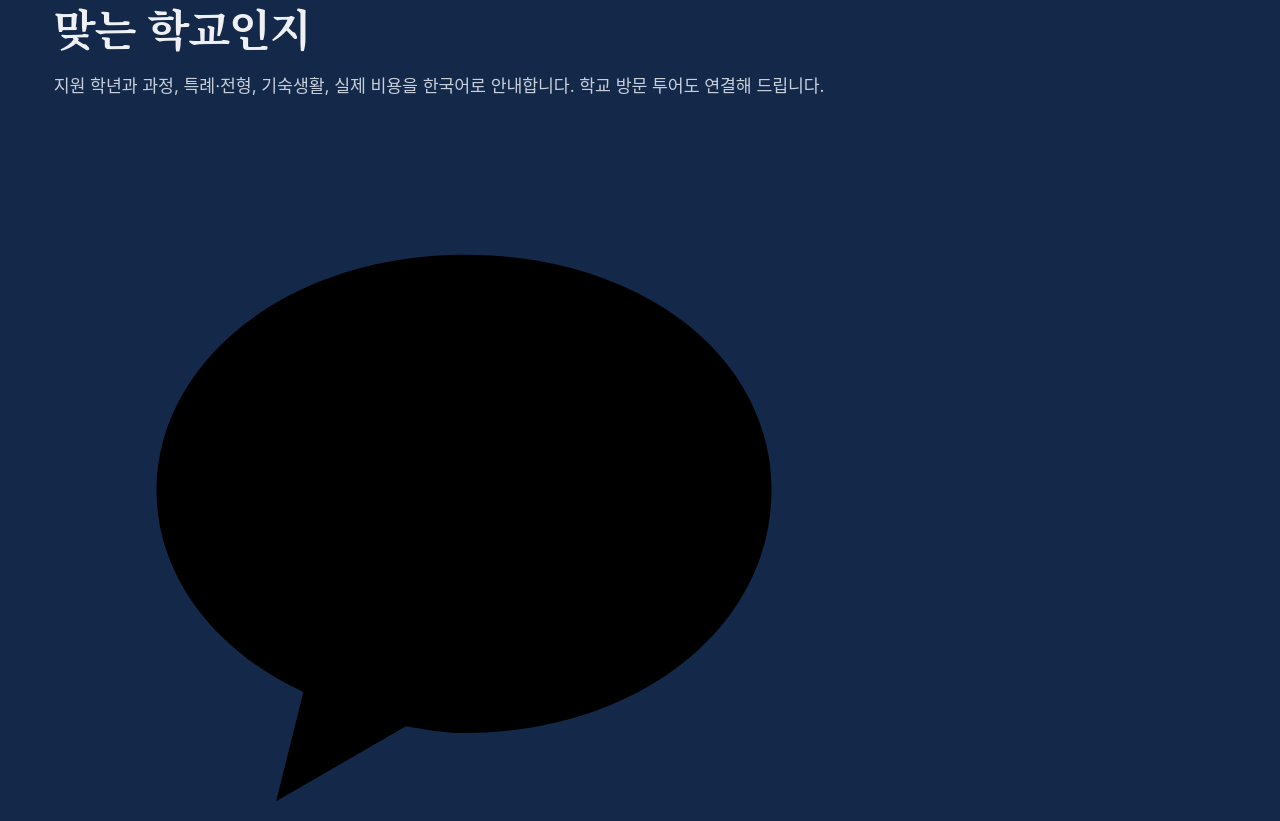
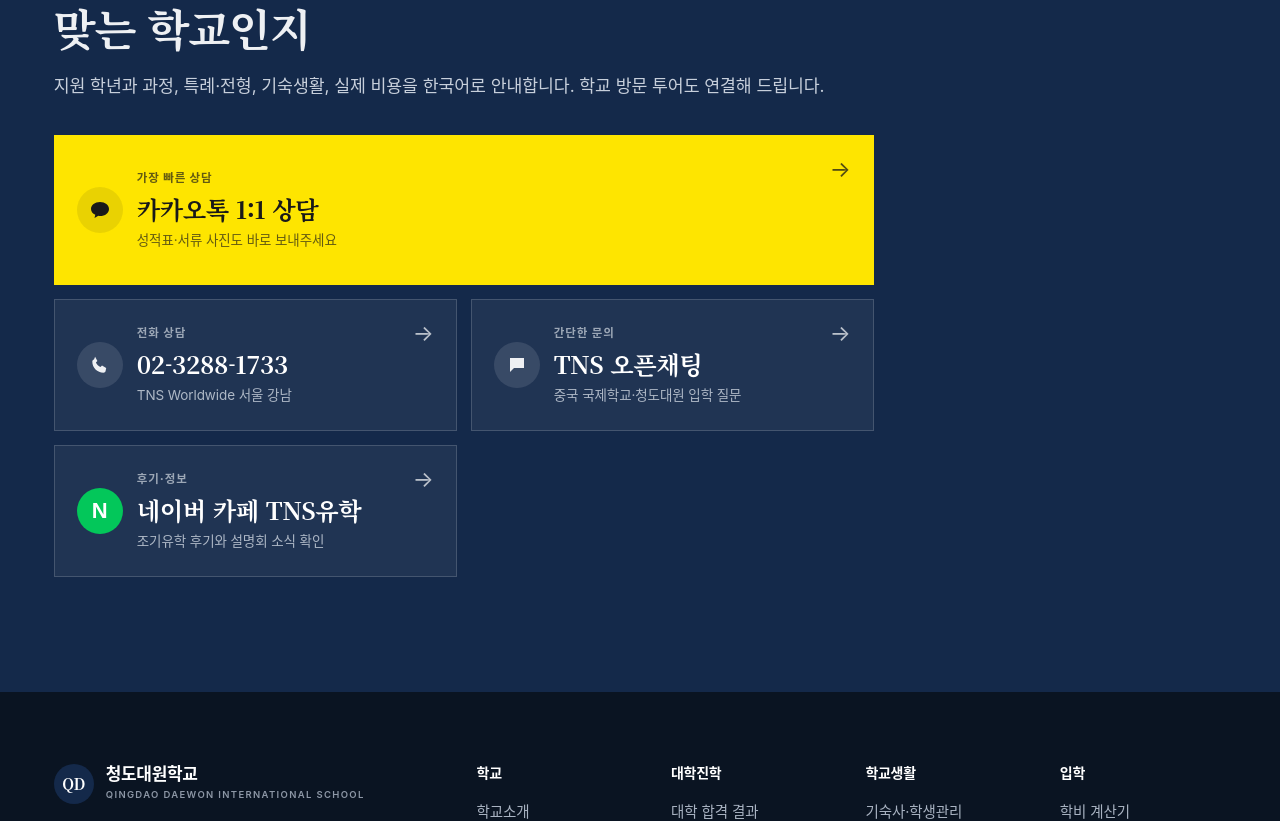
Before and after one commit to tnsuhak/qdis, a React (Vite) app: page / in a window 1280 px wide. Shown: the part 9879-10700 px from the top of the page. Built offline with nearby package versions, Linux system fonts and the light colour scheme; a web font is replaced by a local one.

Commit message:
Style consultation CTA cards for desktop and mobile

```diff
--- a/src/styles.css
+++ b/src/styles.css
@@ -559,13 +559,38 @@
 .consult-form .agree input { margin-top: 4px; width: 18px; height: 18px; accent-color: var(--ink); }
 .consult-form .btn { width: 100%; margin-top: 8px; }
 .consult-form .ok { background: #eef5f0; border-left: 3px solid var(--ok); padding: 16px 18px; }
-.channels { list-style: none; margin: 32px 0 0; padding: 0; border-top: 1px solid rgba(255,255,255,.2); }
-.channels li { border-bottom: 1px solid rgba(255,255,255,.12); }
-.channels a { display: flex; justify-content: space-between; align-items: center; gap: 16px; padding: 18px 0; text-decoration: none; }
-.channels b { font-size: 17px; }
-.channels small { display: block; color: #a9b3c2; font-size: 13.5px; }
-.section:not(.dark):not(.navy) .channels, .section:not(.dark):not(.navy) .channels li { border-color: var(--line); }
-.section:not(.dark):not(.navy) .channels small { color: var(--muted); }
+.contact-cards { display: grid; grid-template-columns: repeat(2, minmax(0,1fr)); gap: 14px; margin-top: 34px; }
+.contact-card { min-height: 132px; display: grid; grid-template-columns: 46px minmax(0,1fr) auto; gap: 14px; align-items: center; padding: 22px; border: 1px solid rgba(255,255,255,.16); background: rgba(255,255,255,.055); text-decoration: none; transition: transform .18s ease, border-color .18s ease, background .18s ease; }
+.contact-card:hover { transform: translateY(-2px); border-color: rgba(255,255,255,.34); background: rgba(255,255,255,.09); }
+.contact-card.primary { grid-column: 1 / -1; min-height: 150px; }
+.contact-card.kakao { background: #fee500; border-color: #fee500; color: #191919; }
+.contact-card.kakao:hover { background: #f8df00; border-color: #f8df00; }
+.contact-icon { width: 46px; height: 46px; border-radius: 50%; display: grid; place-items: center; background: rgba(255,255,255,.11); }
+.contact-icon svg { width: 24px; height: 24px; fill: currentColor; }
+.contact-card.kakao .contact-icon { background: rgba(25,25,25,.09); }
+.contact-icon.text-icon { font-weight: 900; font-size: 22px; font-family: Arial, sans-serif; }
+.contact-copy { min-width: 0; }
+.contact-copy small { display: block; margin-bottom: 5px; color: #9ca7b6; font-size: 11.5px; font-weight: 800; letter-spacing: .08em; text-transform: uppercase; }
+.contact-copy b { display: block; color: #fff; font-family: var(--serif); font-size: clamp(20px,1.9vw,27px); line-height: 1.22; letter-spacing: -.02em; }
+.contact-copy span { display: block; margin-top: 7px; color: #aeb8c6; font-size: 13.5px; line-height: 1.55; }
+.contact-card.kakao .contact-copy small, .contact-card.kakao .contact-copy span { color: rgba(25,25,25,.68); }
+.contact-card.kakao .contact-copy b { color: #191919; }
+.contact-arrow { align-self: start; font-size: 22px; line-height: 1; opacity: .75; }
+.contact-card.cafe .contact-icon { background: #03c75a; color: #fff; }
+.section:not(.dark):not(.navy) .contact-card { border-color: var(--line); background: var(--white); color: var(--ink); }
+.section:not(.dark):not(.navy) .contact-card:hover { border-color: #aeb5be; background: #f7f8f9; }
+.section:not(.dark):not(.navy) .contact-card.kakao { background: #fee500; border-color: #fee500; }
+.section:not(.dark):not(.navy) .contact-copy b { color: var(--ink); }
+.section:not(.dark):not(.navy) .contact-copy small, .section:not(.dark):not(.navy) .contact-copy span { color: var(--muted); }
+.section:not(.dark):not(.navy) .contact-card.kakao .contact-copy small, .section:not(.dark):not(.navy) .contact-card.kakao .contact-copy span { color: rgba(25,25,25,.68); }
+@media (max-width: 720px) {
+  .contact-cards { grid-template-columns: 1fr; gap: 10px; }
+  .contact-card.primary { grid-column: auto; }
+  .contact-card { min-height: 112px; padding: 18px; grid-template-columns: 42px minmax(0,1fr) auto; }
+  .contact-card.primary { min-height: 124px; }
+  .contact-icon { width: 42px; height: 42px; }
+  .contact-copy b { font-size: 21px; }
+}
 
 /* ---------- Footer ---------- */
 .site-footer { background: #0a1422; color: #a9b3c2; padding: 72px 0 40px; font-size: 14.5px; }
@@ -933,6 +958,5 @@
   .hero2-grid { gap: 30px; }
   .big-trio > div { padding-top: 20px; padding-bottom: 20px; }
   .heritage-bridge { gap: 24px; }
-  .channels a { padding: 16px 0; }
   .consult-form { padding: 22px 18px; }
 }
```
